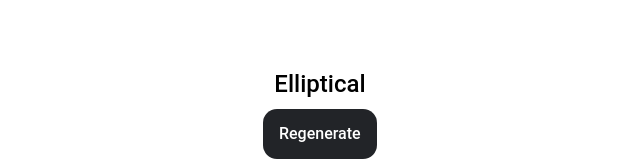
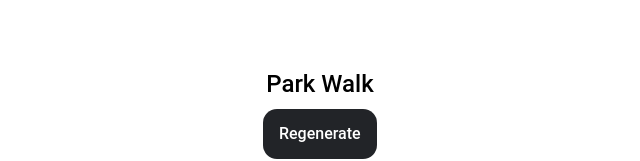
Before and after one commit to zheref/ChoiceDice, a React (Vite) app in the folder choice-dice-ionic/: page /roll/1 in a window 1280 px wide. Shown: the part 289-450 px from the top of the page, without its empty margins (320-960 px from the left). Built offline with nearby package versions, Linux system fonts and the light colour scheme.

Commit message:
Generate random picks on store

```diff
--- a/choice-dice-ionic/src/core/rollDetailStore.ts
+++ b/choice-dice-ionic/src/core/rollDetailStore.ts
@@ -1,7 +1,9 @@
+import takeRandomOptionFrom from "../domain/takeRandomOptionFrom";
 import { Dice } from "./rollSlice";
 
 interface RollDetailState {
     dice?: Dice;
+    randomPick?: string;
 }
 
 interface RollDetailAction {
@@ -12,6 +14,14 @@ interface RollDetailAction {
 // Action creator
 export function setDice(dice: Dice): RollDetailAction {
     return { type: 'SET_DICE', payload: dice };
+}
+
+export function started(): RollDetailAction {
+    return { type: 'STARTED' };
+}
+
+export function userTappedRegenerate(): RollDetailAction {
+    return { type: 'USER_TAPPED_REGENERATE' };
 }
 
 const initialState: RollDetailState = {
@@ -25,6 +35,16 @@ export function rollDetailReducer(state: RollDetailState = initialState, action:
                 ...state,
                 dice: action.payload as Dice
             };
+        case 'STARTED':
+            return {
+                ...state,
+                randomPick: takeRandomOptionFrom(state.dice?.options as string[])
+            }
+        case 'USER_TAPPED_REGENERATE':
+            return {
+                ...state,
+                randomPick: takeRandomOptionFrom(state.dice?.options as string[])
+            }
         default:
             return initialState;
     }
--- a/choice-dice-ionic/src/ui/pages/RollDetail/index.tsx
+++ b/choice-dice-ionic/src/ui/pages/RollDetail/index.tsx
@@ -6,7 +6,8 @@ import { Dice } from "../../../core/rollSlice";
 import takeRandomOptionFrom from "../../../domain/takeRandomOptionFrom";
 
 import './styles.css';
-import { setDice } from "../../../core/rollDetailStore";
+import { setDice, started, userTappedRegenerate } from "../../../core/rollDetailStore";
+import { useEffect } from "react";
 
 interface RollDetailProps extends RouteComponentProps<{ id: string; }> {}
 type Optional<T> = T | undefined;
@@ -24,6 +25,11 @@ const RollDetail: React.FC<RollDetailProps> = (props) => {
     if (potentialDice) dispatch(setDice(potentialDice));
 
     const dice = useSelector( (state: RootState) => state.rollDetail.dice);
+    const randomPick = useSelector( (state: RootState) => state.rollDetail.randomPick);
+
+    useEffect(() => {
+        dispatch(started());
+    });
 
     return (
         <IonPage>
@@ -49,9 +55,9 @@ const RollDetail: React.FC<RollDetailProps> = (props) => {
                     <IonRow className="ion-justify-content-center ion-align-items-center take-all-height">
                         <IonCol size="auto" class="ion-align-items-center">
                             <IonText>
-                                <h2>{ takeRandomOptionFrom(dice?.options || []) }</h2>
+                                <h2>{ randomPick }</h2>
                             </IonText>
-                            <IonButton expand="block">
+                            <IonButton expand="block" onClick={() => dispatch(userTappedRegenerate())}>
                                 Regenerate
                             </IonButton>
                         </IonCol>
```
